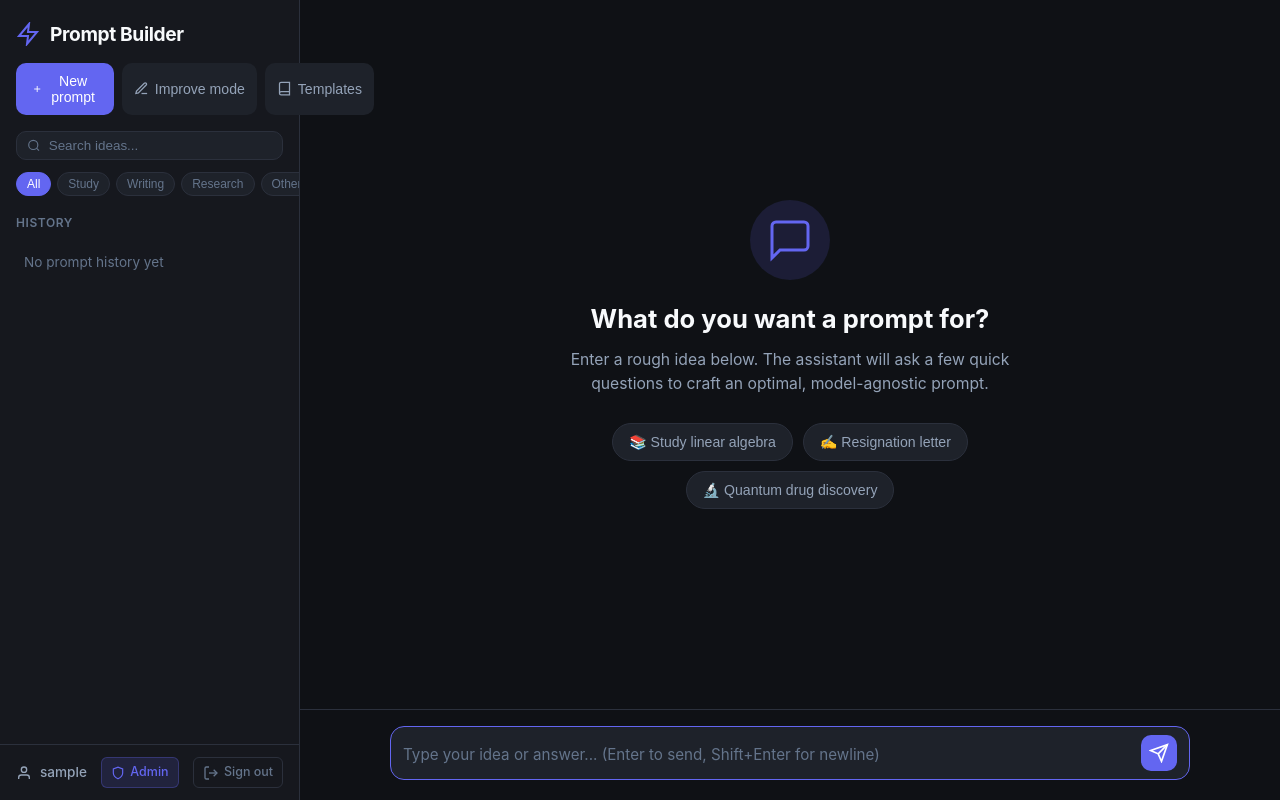
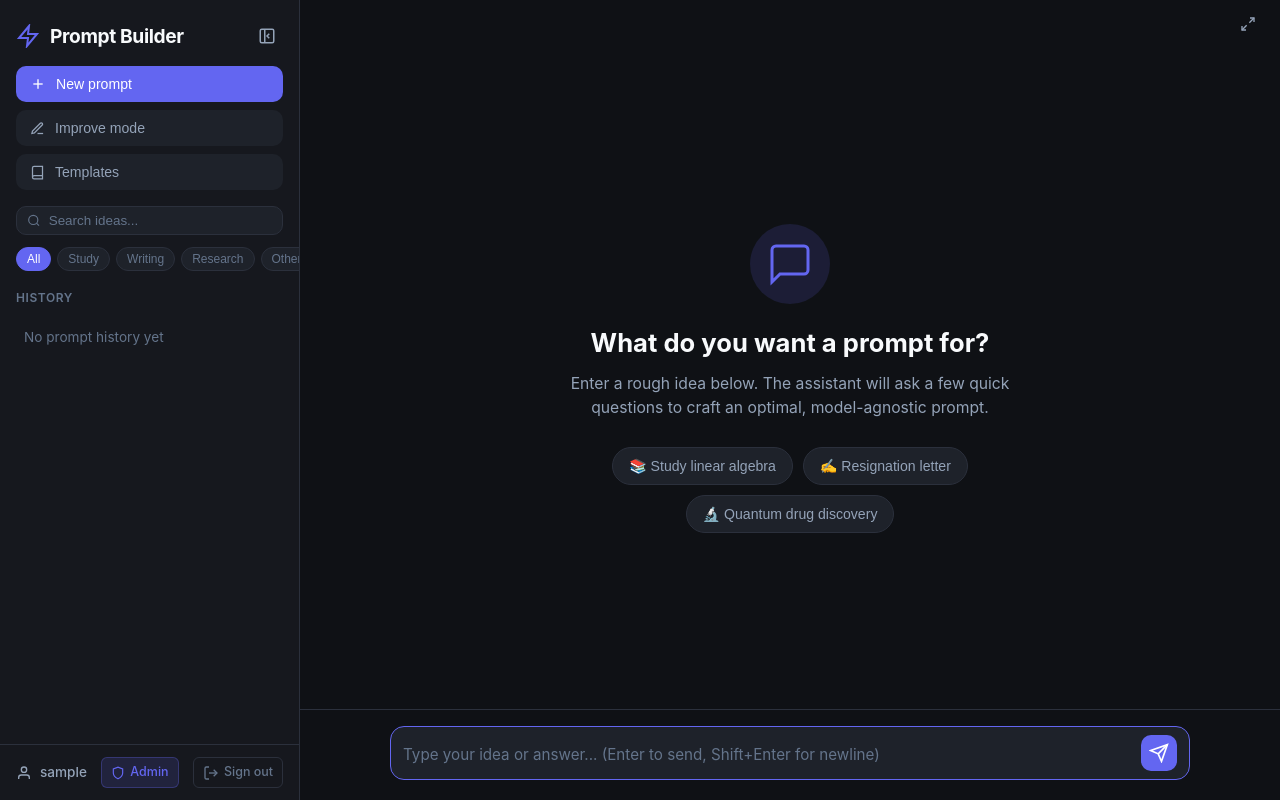
Before and after one commit to luc32261/PROMPTER, a Flask app: page / in a window 1280 px wide. Run offline with Flask 3, Linux system fonts and the light colour scheme; the visitor is signed in with stand-in values (Sample User, id 1); tables that the repository leaves empty hold one stand-in row (values such as "Sample post"); data that the repository does not hold is empty.

Commit message:
template frame fixed

```diff
--- a/static/app.js
+++ b/static/app.js
@@ -69,12 +69,23 @@
     const btnToggleSidebar = document.getElementById("btn-toggle-sidebar");
     const sidebar = document.getElementById("sidebar");
     const sidebarOverlay = document.getElementById("sidebar-overlay");
+    const appLayout = document.querySelector(".app-layout");
+    const btnMinimizeSidebar = document.getElementById("btn-minimize-sidebar");
+    const btnRestoreSidebar = document.getElementById("btn-restore-sidebar");
+    const btnToggleFullscreen = document.getElementById("btn-toggle-fullscreen");
+    const iconFsEnter = document.getElementById("icon-fs-enter");
+    const iconFsExit = document.getElementById("icon-fs-exit");
 
     // Initialize
     function init() {
         bindEvents();
         loadHistory();
         resetToEmptyState();
+        try {
+            if (localStorage.getItem("sidebar_minimized") === "true" && window.innerWidth > 768) {
+                toggleSidebarMinimize(true);
+            }
+        } catch (e) {}
     }
 
     // Bind UI Event Listeners
@@ -204,6 +215,11 @@
             if (e.key === "Escape" && templatesModal && templatesModal.classList.contains("active")) {
                 closeTemplatesModal();
             }
+            // Ctrl+B / Cmd+B to toggle / minimize sidebar window
+            if ((e.ctrlKey || e.metaKey) && e.key.toLowerCase() === "b") {
+                e.preventDefault();
+                toggleSidebarMinimize();
+            }
         });
 
         inputText.addEventListener("keydown", function (e) {
@@ -287,6 +303,57 @@
                 }
             });
         }
+
+        // Minimize and restore sidebar window
+        if (btnMinimizeSidebar) {
+            btnMinimizeSidebar.addEventListener("click", function () {
+                if (window.innerWidth <= 768) {
+                    if (sidebar) sidebar.classList.remove("open");
+                    if (sidebarOverlay) sidebarOverlay.classList.remove("active");
+                } else {
+                    toggleSidebarMinimize(true);
+                }
+            });
+        }
+
+        if (btnRestoreSidebar) {
+            btnRestoreSidebar.addEventListener("click", function () {
+                toggleSidebarMinimize(false);
+            });
+        }
+
+        if (btnToggleFullscreen) {
+            btnToggleFullscreen.addEventListener("click", function () {
+                if (!document.fullscreenElement) {
+                    if (document.documentElement.requestFullscreen) {
+                        document.documentElement.requestFullscreen().catch(function () {});
+                    }
+                } else {
+                    if (document.exitFullscreen) {
+                        document.exitFullscreen().catch(function () {});
+                    }
+                }
+            });
+
+            document.addEventListener("fullscreenchange", function () {
+                const isFs = !!document.fullscreenElement;
+                if (iconFsEnter) iconFsEnter.style.display = isFs ? "none" : "block";
+                if (iconFsExit) iconFsExit.style.display = isFs ? "block" : "none";
+            });
+        }
+    }
+
+    // Toggle Minimize Sidebar Window
+    function toggleSidebarMinimize(forceState) {
+        if (!appLayout) return;
+        const isMin = typeof forceState === "boolean"
+            ? forceState
+            : !appLayout.classList.contains("sidebar-minimized");
+
+        appLayout.classList.toggle("sidebar-minimized", isMin);
+        try {
+            localStorage.setItem("sidebar_minimized", isMin ? "true" : "false");
+        } catch (e) {}
     }
 
     // Update Mode UI state
--- a/static/style.css
+++ b/static/style.css
@@ -102,7 +102,7 @@ body {
     flex-direction: column;
     height: 100%;
     z-index: 30;
-    transition: transform 0.25s ease;
+    transition: margin-left 0.25s cubic-bezier(0.4, 0, 0.2, 1), transform 0.25s cubic-bezier(0.4, 0, 0.2, 1);
 }
 
 .sidebar-header {
@@ -112,27 +112,82 @@ body {
     gap: 14px;
 }
 
+.sidebar-brand-row {
+    display: flex;
+    align-items: center;
+    justify-content: space-between;
+    width: 100%;
+}
+
+.btn-minimize-sidebar {
+    width: 32px;
+    height: 32px;
+    border-radius: var(--radius-sm);
+    color: var(--text-muted);
+    background: transparent;
+    border: 1px solid transparent;
+    display: flex;
+    align-items: center;
+    justify-content: center;
+    cursor: pointer;
+    transition: var(--transition);
+}
+
+.btn-minimize-sidebar:hover {
+    color: var(--text-primary);
+    background-color: var(--bg-surface-hover);
+    border-color: var(--border-color);
+}
+
+/* Sidebar Actions - Stacked vertically one by one */
 .sidebar-actions {
     display: flex;
+    flex-direction: column;
     gap: 8px;
+    width: 100%;
+}
+
+.sidebar-actions .btn {
+    width: 100%;
+    display: flex;
+    align-items: center;
+    justify-content: flex-start;
+    gap: 10px;
+    padding: 10px 14px;
+    font-size: 0.88rem;
+    font-weight: 500;
+    border-radius: var(--radius-md);
+    box-sizing: border-box;
+    white-space: nowrap;
+    text-align: left;
+    transition: var(--transition);
+}
+
+.sidebar-actions .btn svg {
+    flex-shrink: 0;
 }
 
 .btn-new {
-    flex: 1;
+    background-color: var(--accent-primary);
+    color: #ffffff;
+    border: 1px solid var(--accent-primary);
+}
+
+.btn-new:hover {
+    background-color: var(--accent-hover);
+    border-color: var(--accent-hover);
 }
 
 .btn-mode {
     background-color: var(--bg-surface);
     border: 1px solid var(--border-color);
     color: var(--text-secondary);
-    padding: 10px 12px;
-    font-size: 0.82rem;
-    white-space: nowrap;
 }
 
 .btn-mode:hover {
     background-color: var(--bg-surface-hover);
     color: var(--text-primary);
+    border-color: var(--border-highlight);
 }
 
 .btn-mode.active {
@@ -145,9 +200,6 @@ body {
     background-color: var(--bg-surface);
     border: 1px solid var(--border-color);
     color: var(--text-secondary);
-    padding: 10px 12px;
-    font-size: 0.82rem;
-    white-space: nowrap;
 }
 
 .btn-templates:hover {
@@ -160,6 +212,88 @@ body {
     background-color: var(--accent-subtle);
     border-color: var(--accent-primary);
     color: var(--accent-primary);
+}
+
+/* Desktop Top Bar & Minimize / Restore Window */
+.desktop-topbar {
+    height: 48px;
+    flex-shrink: 0;
+    display: flex;
+    align-items: center;
+    justify-content: space-between;
+    padding: 0 16px;
+    background-color: var(--bg-base);
+    border-bottom: 1px solid transparent;
+    z-index: 15;
+}
+
+.desktop-topbar-left,
+.desktop-topbar-right {
+    display: flex;
+    align-items: center;
+    gap: 8px;
+}
+
+.btn-restore-sidebar {
+    display: none;
+    align-items: center;
+    gap: 8px;
+    background-color: var(--bg-surface);
+    border: 1px solid var(--border-color);
+    color: var(--text-secondary);
+    padding: 6px 12px;
+    border-radius: var(--radius-md);
+    font-size: 0.82rem;
+    font-weight: 500;
+    cursor: pointer;
+    transition: var(--transition);
+}
+
+.btn-restore-sidebar:hover {
+    background-color: var(--bg-surface-hover);
+    color: var(--text-primary);
+    border-color: var(--border-highlight);
+}
+
+.topbar-btn {
+    width: 32px;
+    height: 32px;
+    border-radius: var(--radius-sm);
+    color: var(--text-muted);
+    background-color: var(--bg-surface);
+    border: 1px solid var(--border-color);
+    transition: var(--transition);
+    display: flex;
+    align-items: center;
+    justify-content: center;
+    cursor: pointer;
+}
+
+.topbar-btn:hover {
+    color: var(--text-primary);
+    background-color: var(--bg-surface-hover);
+    border-color: var(--border-highlight);
+}
+
+/* Sidebar Minimized on Desktop */
+@media (min-width: 769px) {
+    .app-layout.sidebar-minimized .sidebar {
+        margin-left: -300px;
+    }
+
+    .app-layout.sidebar-minimized .btn-restore-sidebar {
+        display: flex;
+    }
+
+    .app-layout.sidebar-minimized .desktop-topbar {
+        border-bottom-color: var(--border-color);
+    }
+}
+
+@media (max-width: 768px) {
+    .desktop-topbar {
+        display: none !important;
+    }
 }
 
 .mobile-mode-wrap {
--- a/templates/index.html
+++ b/templates/index.html
@@ -33,11 +33,20 @@
         <!-- Sidebar -->
         <aside id="sidebar" class="sidebar">
             <div class="sidebar-header">
-                <div class="logo">
-                    <svg width="24" height="24" viewBox="0 0 24 24" fill="none" stroke="currentColor" stroke-width="2">
-                        <polygon points="13 2 3 14 12 14 11 22 21 10 12 10 13 2"></polygon>
-                    </svg>
-                    <h1>Prompt Builder</h1>
+                <div class="sidebar-brand-row">
+                    <div class="logo">
+                        <svg width="24" height="24" viewBox="0 0 24 24" fill="none" stroke="currentColor" stroke-width="2">
+                            <polygon points="13 2 3 14 12 14 11 22 21 10 12 10 13 2"></polygon>
+                        </svg>
+                        <h1>Prompt Builder</h1>
+                    </div>
+                    <button id="btn-minimize-sidebar" class="icon-button btn-minimize-sidebar" title="Minimize sidebar window (Ctrl+B)" aria-label="Minimize sidebar window">
+                        <svg width="18" height="18" viewBox="0 0 24 24" fill="none" stroke="currentColor" stroke-width="2">
+                            <rect x="3" y="3" width="18" height="18" rx="2" ry="2"></rect>
+                            <line x1="9" y1="3" x2="9" y2="21"></line>
+                            <polyline points="15 9 12 12 15 15"></polyline>
+                        </svg>
+                    </button>
                 </div>
                 <div class="sidebar-actions">
                     <button id="btn-new-prompt" class="btn btn-primary btn-new" title="Start a new prompt conversation">
@@ -125,6 +134,36 @@
 
         <!-- Main Chat Area -->
         <main class="main-content">
+            <!-- Desktop Top Bar -->
+            <header class="desktop-topbar">
+                <div class="desktop-topbar-left">
+                    <button id="btn-restore-sidebar" class="btn-restore-sidebar" title="Open sidebar window (Ctrl+B)" aria-label="Open sidebar window">
+                        <svg width="18" height="18" viewBox="0 0 24 24" fill="none" stroke="currentColor" stroke-width="2">
+                            <rect x="3" y="3" width="18" height="18" rx="2" ry="2"></rect>
+                            <line x1="9" y1="3" x2="9" y2="21"></line>
+                            <polyline points="13 9 16 12 13 15"></polyline>
+                        </svg>
+                        <span>Open sidebar</span>
+                    </button>
+                </div>
+                <div class="desktop-topbar-right">
+                    <button id="btn-toggle-fullscreen" class="icon-button topbar-btn" title="Toggle full window / maximize" aria-label="Toggle full window">
+                        <svg id="icon-fs-enter" width="16" height="16" viewBox="0 0 24 24" fill="none" stroke="currentColor" stroke-width="2">
+                            <polyline points="15 3 21 3 21 9"></polyline>
+                            <polyline points="9 21 3 21 3 15"></polyline>
+                            <line x1="21" y1="3" x2="14" y2="10"></line>
+                            <line x1="3" y1="21" x2="10" y2="14"></line>
+                        </svg>
+                        <svg id="icon-fs-exit" width="16" height="16" viewBox="0 0 24 24" fill="none" stroke="currentColor" stroke-width="2" style="display: none;">
+                            <polyline points="4 14 10 14 10 20"></polyline>
+                            <polyline points="20 10 14 10 14 4"></polyline>
+                            <line x1="14" y1="10" x2="21" y2="3"></line>
+                            <line x1="3" y1="21" x2="10" y2="14"></line>
+                        </svg>
+                    </button>
+                </div>
+            </header>
+
             <div id="chat-container" class="chat-container">
                 <!-- Empty State -->
                 <div id="empty-state" class="empty-state">
```
